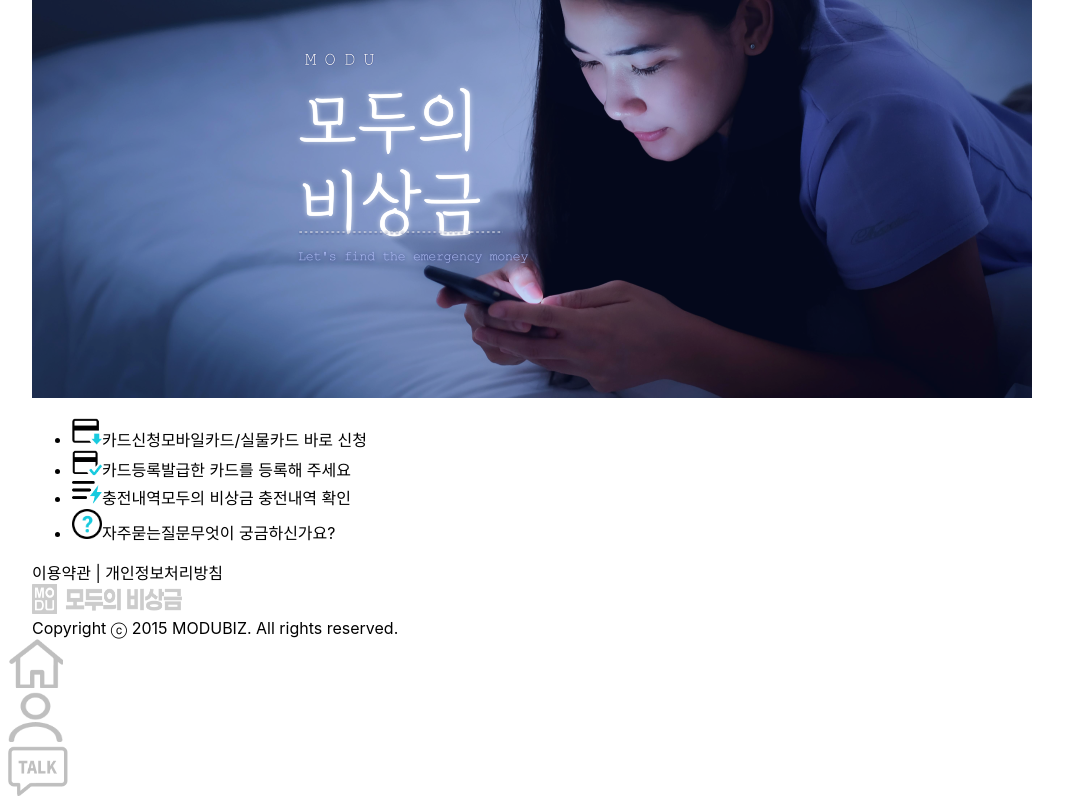
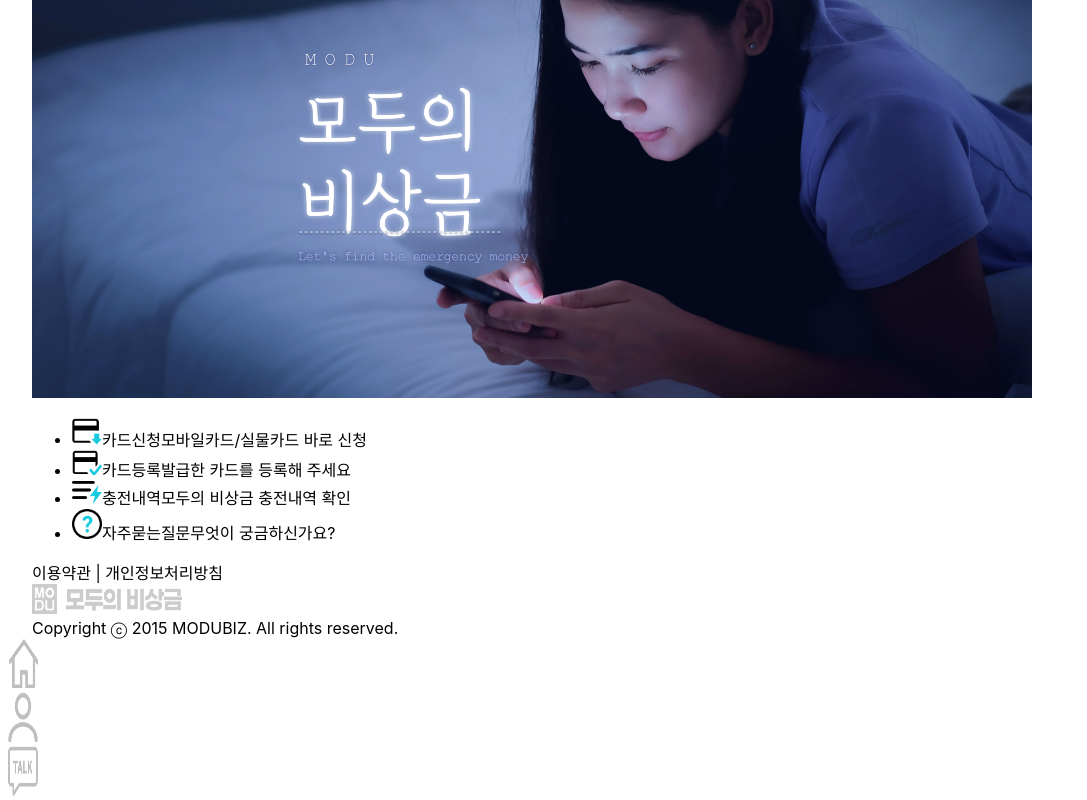
Before and after one commit to YOUNG-NIM/test, a Next.js app: page / in a window 1280 px wide. Shown: the part 557-1357 px from the top of the page, without its empty margins (0-1087 px from the left). Built offline with nearby package versions, Linux system fonts and the light colour scheme; no server answers.

Commit message:
푸터이미지 사이즈 변경

```diff
--- a/components/footer.tsx
+++ b/components/footer.tsx
@@ -10,17 +10,17 @@ export default function Home() {
 
             <div className="m-3 p-2 bd-highlight">
             <span className={styles.logo}>
-                <img width={55} height={50} src={`/img/ico_home.png`} />
+                <img width={30} height={50} src={`/img/ico_home.png`} />
             </span>
             </div>
             <div className="m-3 p-2 bd-highlight">
             <span className={styles.logo}>
-                <img width={55} height={50} src={`/img/ico_my.png`} />
+                <img width={30} height={50} src={`/img/ico_my.png`} />
             </span>
             </div>
             <div className="m-3 p-2 bd-highlight">
             <span className={styles.logo}>
-                <img width={60} height={50} src={`/img/ico_bubble.png`} />
+                <img width={30} height={50} src={`/img/ico_bubble.png`} />
             </span>
             </div>
         </div>
```
